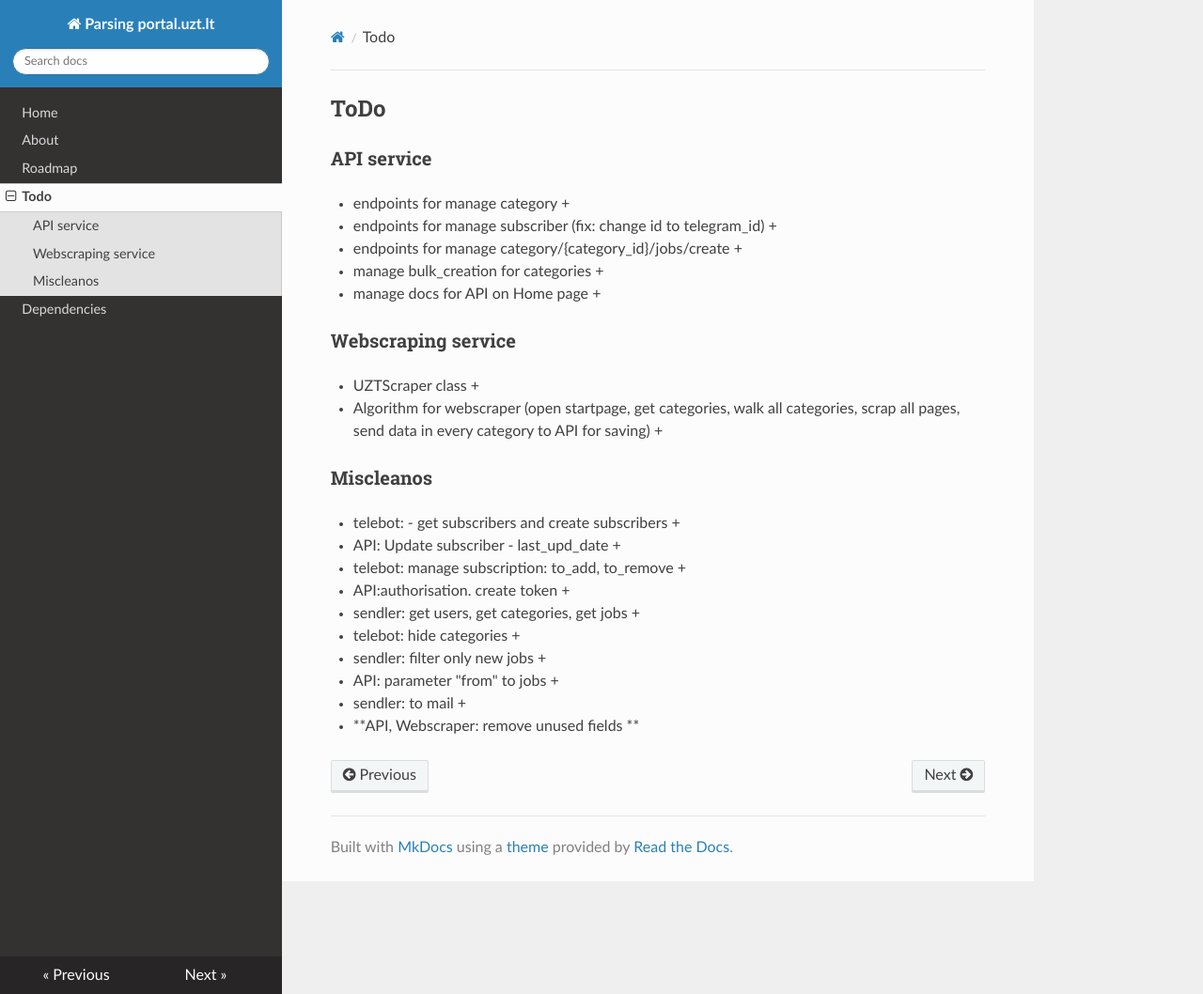
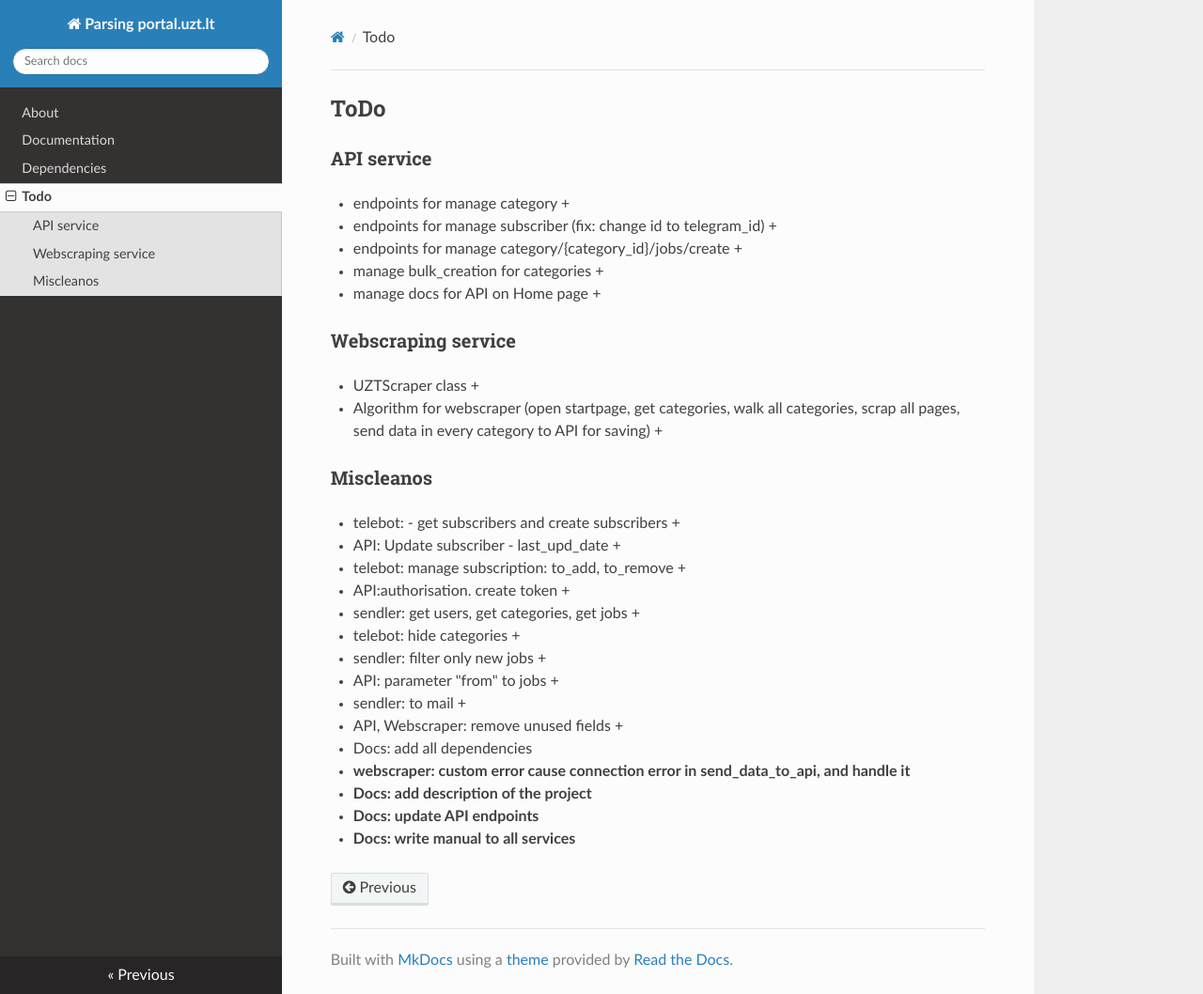
Before and after one commit to INK3000/parsing_uzt_2, an MkDocs documentation site: the page built from docs/docs/todo.md, in a window 1280 px wide and 1058 px high. Shown: the whole window at 94% size. Built offline with MkDocs 1.6.1, drawn with Linux system fonts in a browser that asks for light colours; nearby versions of some CDN libraries.

```diff
--- a/docs/docs/todo.md
+++ b/docs/docs/todo.md
@@ -25,4 +25,9 @@
 - sendler: filter only new jobs +
 - API: parameter "from" to jobs +
 - sendler: to mail +
-- **API, Webscraper: remove unused fields **
+- API, Webscraper: remove unused fields +
+- Docs: add all dependencies
+- **webscraper: custom error cause connection error in send_data_to_api, and handle it**
+- **Docs: add description of the project**
+- **Docs: update API endpoints**
+- **Docs: write manual to all services**
--- a/docs/mkdocs.yml
+++ b/docs/mkdocs.yml
@@ -1,9 +1,8 @@
 site_name: Parsing portal.uzt.lt
 dev_addr: 127.0.0.1:8001
 nav:
-  - Home: index.md
   - About: about.md
-  - Roadmap: roadmap.md
+  - Documentation: index.md
+  - Dependencies: depend.md
   - Todo: todo.md
-  - Dependencies: depend.md
 theme: readthedocs
```
Also changed, not shown: docs/docs/about.md (+71 -0 lines), docs/docs/depend.md (+10 -2 lines), docs/docs/index.md (+0 -1 lines), 5 other files.
